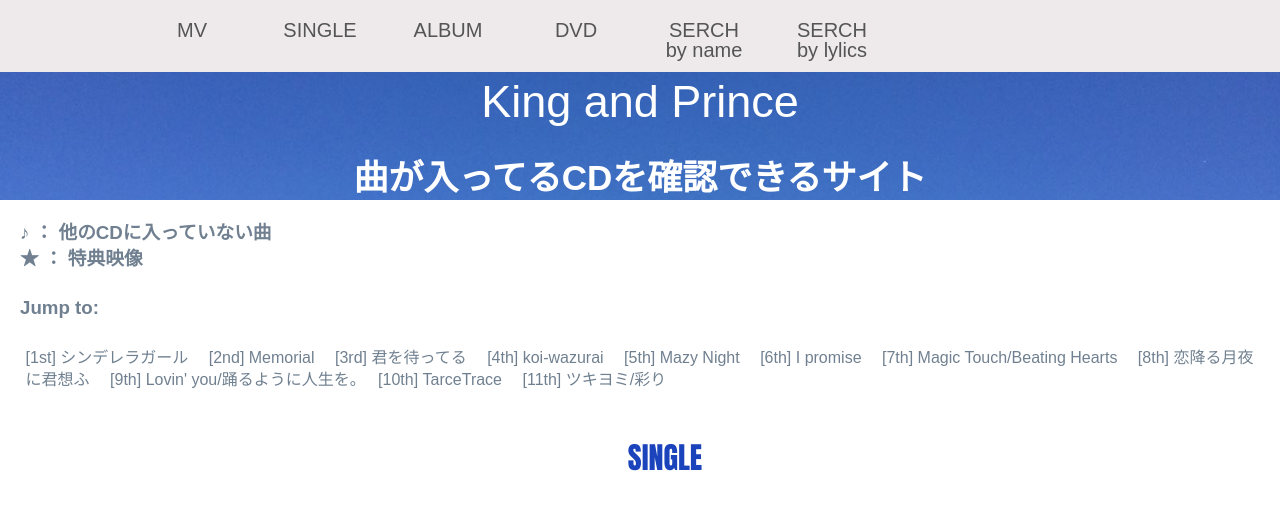
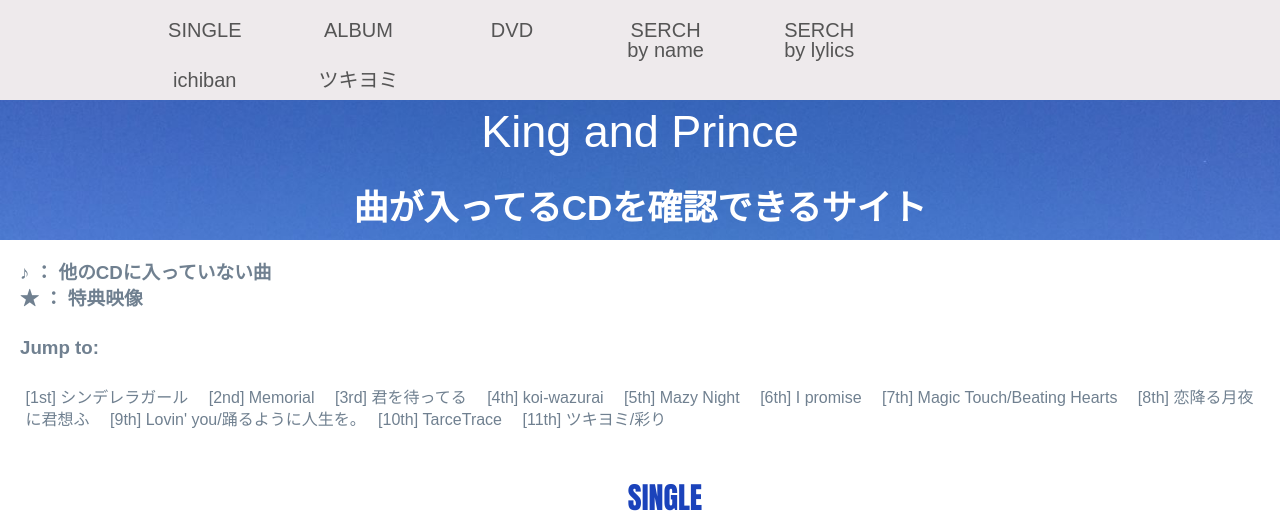
Before and after one commit to KAI-0129/kpmusiclist, a Flask app: page / in a window 1280 px wide. Shown: the top 519 px of the page. Run offline with Flask 2, Linux system fonts and the light colour scheme.

Commit message:
20221119＿tukiyomi

```diff
--- a/app.py
+++ b/app.py
@@ -11,6 +11,11 @@ app.secret_key = "KAI"  #loging
 @app.route('/MV')
 def mv():
     return render_template('MV_times.html')
+
+@app.route('/tukiyomi')
+def tukiyomi():
+    return render_template('MV_times_tukiyomi.html')
+
 
 @app.route('/')
 def top():
--- a/static/CSS/stylesheet.css
+++ b/static/CSS/stylesheet.css
@@ -20,6 +20,12 @@ li {
 	list-style: none;
 }
 
+.box {
+	max-width: 1200px;
+	margin: 0 auto;
+}
+
+
 a {
 	outline: none;
 	color: inherit;
@@ -38,7 +44,7 @@ body {
 
 header {
 	margin-top: 0px;
-	height:72px;
+	height:100px;
 	width: 100%;
 	background-color: #eeeaec;
 	text-align: center;
@@ -49,14 +55,26 @@ header ul {
 	/* width:1200px; */
 	width: 25%;
 	margin: 0 auto;
-	display: flex;
+    display: -webkit-flex;
+    display: flex;
+    -webkit-justify-content: flex-start;
+    justify-content: flex-start;
+    -webkit-flex-wrap: wrap;
+    flex-wrap: wrap;
 }
 
+ul li {
+	-webkit-flex-grow: 1;
+   flex-grow: 1;
+   width: 20%;
+   -webkit-box-sizing: border-box;
+   box-sizing: border-box;
+}
 
 header li {
 	color: #555;
-	width: 25%;
-	height:60px;
+	width: 20%;
+	height:50px;
 	transition:0.2s;
 	line-height:1;
 }
@@ -155,14 +173,14 @@ section gdata{
 	background-image : url(../img/IMG_6609.JPG);
 	background-repeat: no-repeat;
 	background-position: top center;
-	height:160px;
+	height:200px;
 	background-size:cover;
 }
 
 #sec1 h1 {
 	font-size: 45px;
 	color: #fff;
-	padding: 50px 100px 20px 100px;
+	padding: 80px 100px 20px 100px;
 }
 
 h4 {
--- a/templates/base.html
+++ b/templates/base.html
@@ -17,14 +17,20 @@
 
 <body>
     <header>
+
         <ul class= "open jp">
-            <li><a href="/MV">MV</a></li>
-            <li><a href="/">SINGLE</a></li>
-            <li><a href="/album">ALBUM</a></li>
-            <li><a href="/dvd">DVD</a></li>
-            <li><a href="/serch_music">SERCH<br>by name</a></li>
-            <li><a href="/serch_lylics">SERCH<br>by lylics</a></li>
+                    <li><a href="/">SINGLE</a></li>
+                    <li><a href="/album">ALBUM</a></li>
+                    <li><a href="/dvd">DVD</a></li>
+                    <li><a href="/serch_music">SERCH<br>by name</a></li>
+                    <li><a href="/serch_lylics">SERCH<br>by lylics</a></li>
+                    <li><a href="/MV">ichiban</a></li>
+                    <li><a href="/tukiyomi">ツキヨミ</a></li>
+                    <li></li>
+                    <li></li>
+                    <li></li>
         </ul>
+
     </header>
     <section id="sec1">
         <h1>King and Prince</h1>
```
Also changed, not shown: templates/MV_times_tukiyomi.html (added, +29 -0 lines).
